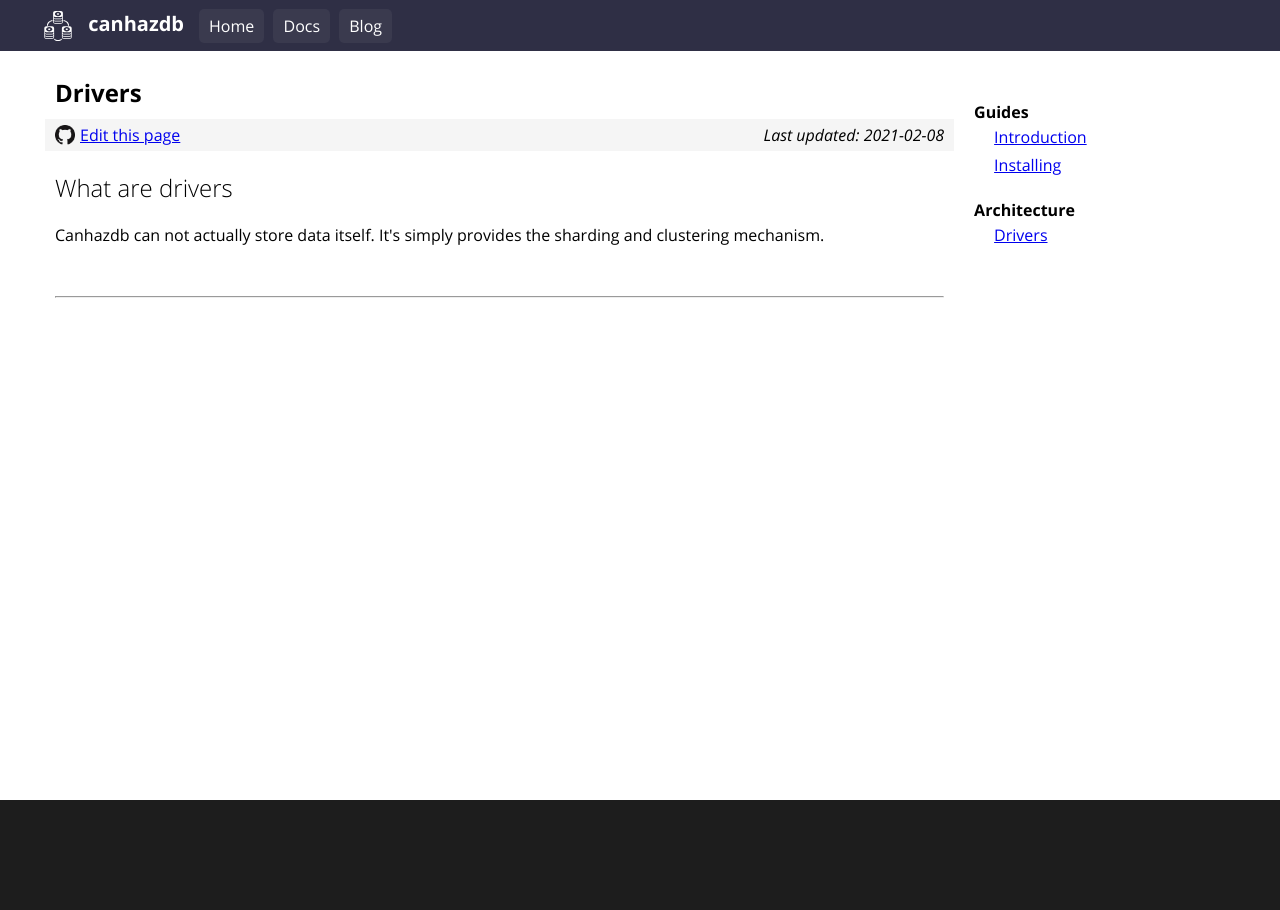
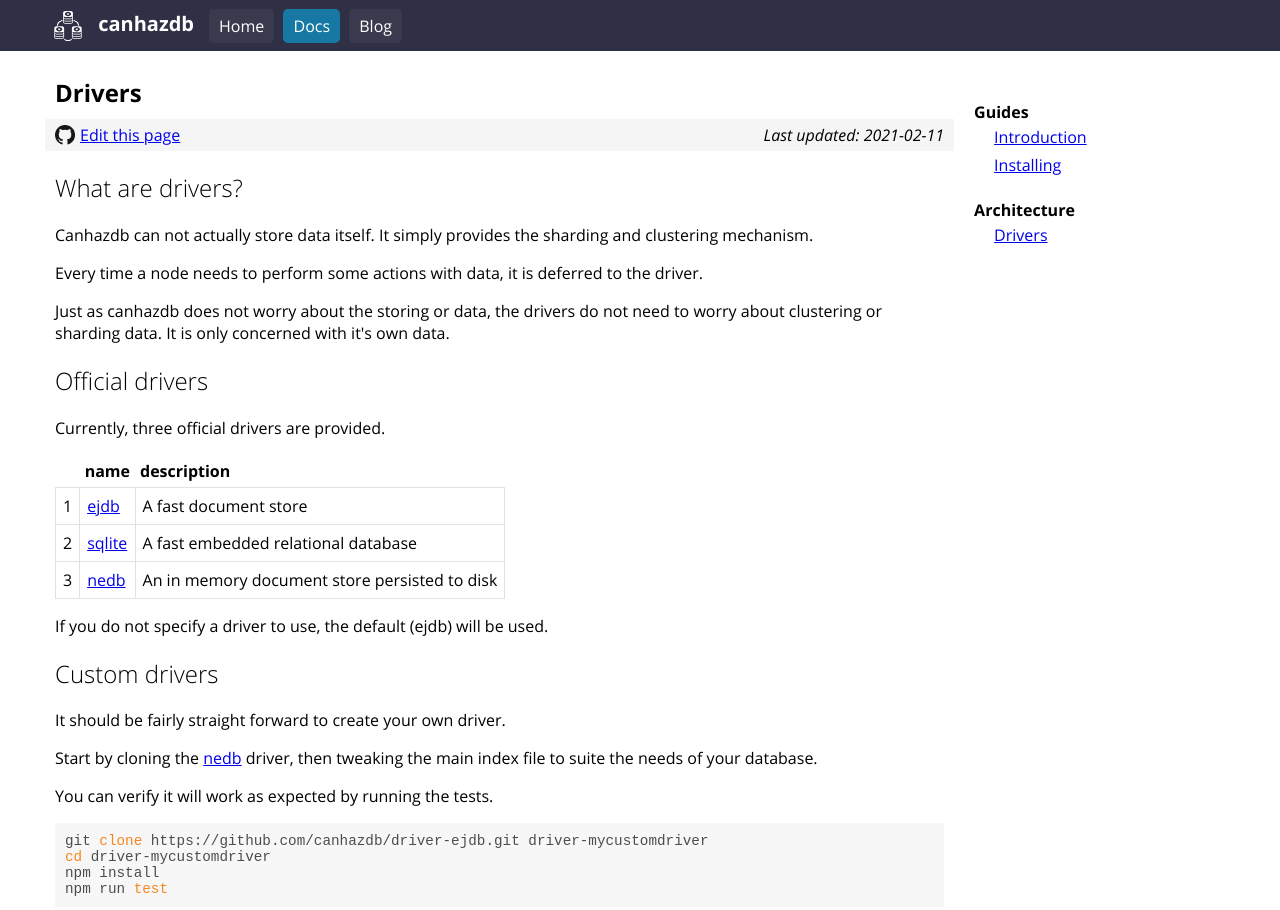
Before and after one commit to canhazdb/documentation, a plain HTML site: page docs/architecture/drivers/index.html in a window 1280 px wide. Shown: the top 910 px of the page. Before the commit the page ends 800 px from the top, so only its background shows below. Drawn offline with nearby package versions, Linux system fonts and the light colour scheme.

Commit message:
Deploying to gh-pages from  @ 9fca2eac4e3704f175b73b0da072e2e536e6899f 🚀

```diff
--- a/css/header.css
+++ b/css/header.css
@@ -84,6 +84,7 @@
   text-align: center;
   vertical-align:middle;
   margin-right: 10px;
+  margin-left: 10px;
 }
 
 header img.logo-name {
@@ -110,6 +111,7 @@
   color: white;
   text-decoration: none;
   margin-right: 5px;
+  margin-bottom: 5px;
 }
 
 .header-brand {
@@ -139,6 +141,11 @@
     width: auto;
   }
 
+  nav a,
+  .user-buttons a {
+    margin-bottom: 0;
+  }
+
   .user {
     display: initial;
   }
--- a/api/architecture/drivers/index.html
+++ b/docs/architecture/drivers/index.html
@@ -49,7 +49,7 @@
 
     <nav class="bugerable">
       <a href="/" false>Home</a>
-      <a href="/docs" false>Docs</a>
+      <a href="/docs" class="active">Docs</a>
       <a href="/blog" false>Blog</a>
     </nav>
 
@@ -69,13 +69,55 @@
         <li>
           <span>Architecture</span>
           <ul>
-            <li><a href="/api/architecture/drivers">Drivers</a></li>
+            <li><a href="/docs/architecture/drivers">Drivers</a></li>
           </ul>
         </li>
       </ul>
-    </sidebar><section><h1>Drivers<small></small></h1><div class="content-info"><a target="_blank" class="edit-page" href="https://github.com/canhazdb/documentation/blob/master/content/api/architecture/drivers.md">Edit this page</a><em>Last updated: 2021-02-08</em></div><div><h2 id="what-are-drivers">What are drivers</h2>
-<p>Canhazdb can not actually store data itself. It&#39;s simply provides
+    </sidebar><section><h1>Drivers<small></small></h1><div class="content-info"><a target="_blank" class="edit-page" href="https://github.com/canhazdb/documentation/blob/master/content/docs/architecture/drivers.md">Edit this page</a><em>Last updated: 2021-02-11</em></div><div><h2 id="what-are-drivers">What are drivers?</h2>
+<p>Canhazdb can not actually store data itself. It simply provides
 the sharding and clustering mechanism.</p>
+<p>Every time a node needs to perform some actions with data, it
+is deferred to the driver.</p>
+<p>Just as canhazdb does not worry about the storing or data, the drivers
+do not need to worry about clustering or sharding data. It is only
+concerned with it&#39;s own data.</p>
+<h2 id="official-drivers">Official drivers</h2>
+<p>Currently, three official drivers are provided.</p>
+<table>
+<thead>
+<tr>
+<th></th>
+<th>name</th>
+<th>description</th>
+</tr>
+</thead>
+<tbody><tr>
+<td>1</td>
+<td><a href="https://github.com/canhazdb/driver-ejdb">ejdb</a></td>
+<td>A fast document store</td>
+</tr>
+<tr>
+<td>2</td>
+<td><a href="https://github.com/canhazdb/driver-sqlite">sqlite</a></td>
+<td>A fast embedded relational database</td>
+</tr>
+<tr>
+<td>3</td>
+<td><a href="https://github.com/canhazdb/driver-nedb">nedb</a></td>
+<td>An in memory document store persisted to disk</td>
+</tr>
+</tbody></table>
+<p>If you do not specify a driver to use, the default (ejdb) will be used.</p>
+<h2 id="custom-drivers">Custom drivers</h2>
+<p>It should be fairly straight forward to create your own driver.</p>
+<p>Start by cloning the <a href="https://github.com/canhazdb/driver-nedb">nedb</a> driver, then tweaking the
+main index file to suite the needs of your database.</p>
+<p>You can verify it will work as expected by running the tests.</p>
+<pre><code class="language-bash">git clone https://github.com/canhazdb/driver-ejdb.git driver-mycustomdriver
+cd driver-mycustomdriver
+npm install
+npm run test
+</code></pre>
 </div><hr></section></div></div>
     </main>
   </body>
```
Also changed, not shown: api/test/index.html (renamed from docs/test/index.html, +3 -3 lines), blog/2021/01/08/introduction/index.html (+1 -1 lines), blog/index.html (+1 -1 lines), docs/index.html (+3 -4 lines), guides/installing/index.html (+10 -4 lines), guides/introduction/index.html (+2 -2 lines), index.html (+5 -5 lines).
